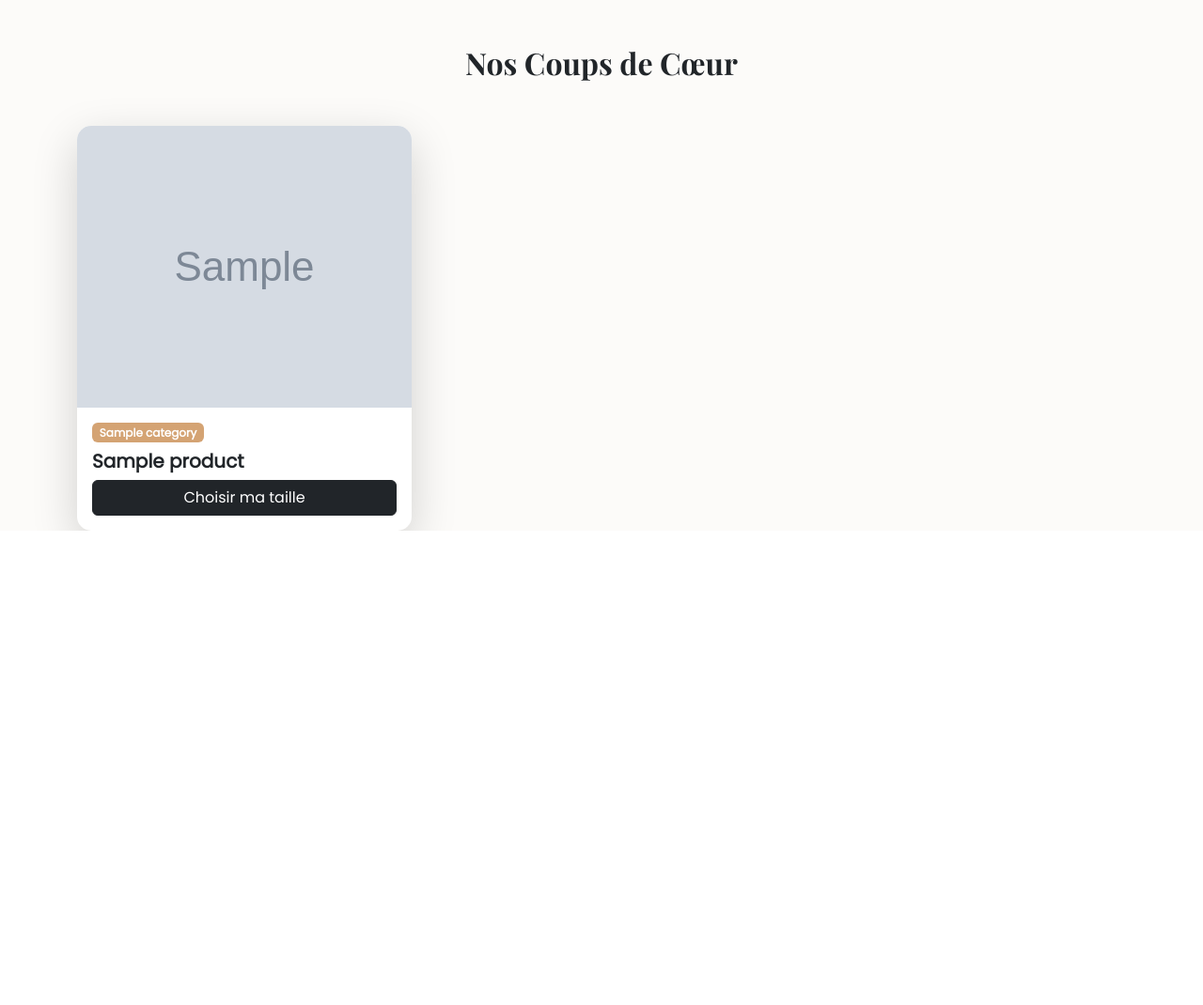
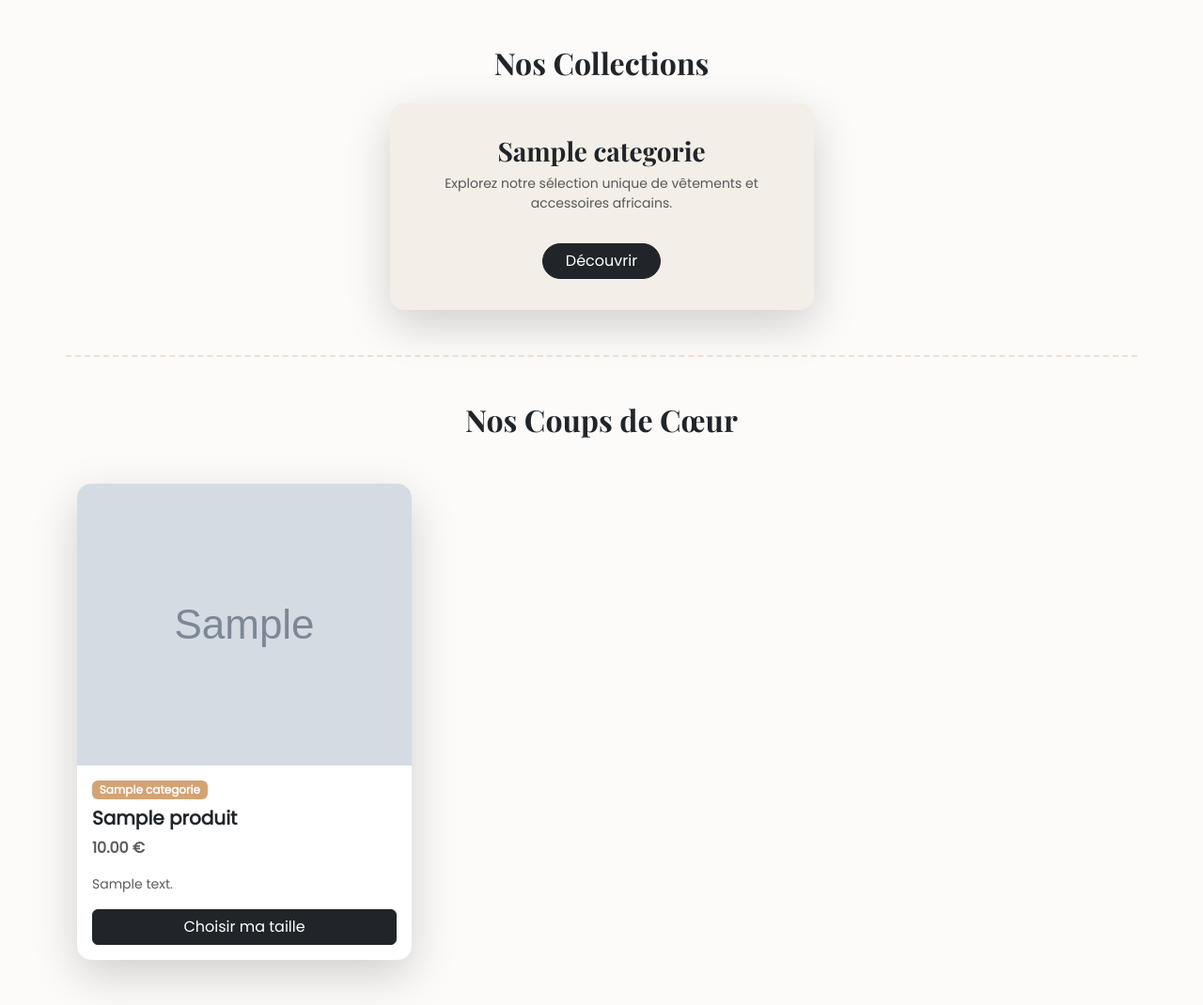
Before and after one commit to moustaphabkr/afrikastyle, a Django app: template catalogue/templates/catalogue/index.html in a window 1280 px wide. Shown: the part 400-1470 px from the top of the page at 94% size. Before the commit the page ends 965 px from the top, so only its background shows below. Run offline with Django 5.2, Linux system fonts and the light colour scheme; tables that the repository leaves empty hold one stand-in row (values such as "Sample post"); the template is opened without the code that fills it: values that come from a table or form of the project are taken from there, most other values are stand-ins (such as "Sample title", 1, 10 or a date in 2020); grey boxes marked "Sample" are stand-in pictures.

Commit message:
Mise en page de l'accueil avec categories et nouveaux produits

```diff
--- a/catalogue/templates/catalogue/index.html
+++ b/catalogue/templates/catalogue/index.html
@@ -10,7 +10,7 @@
     <link href="https://cdn.jsdelivr.net/npm/bootstrap@5.3.0/dist/css/bootstrap.min.css" rel="stylesheet">
     <style>
         body { font-family: 'Poppins', sans-serif; background-color: #fcfbf9; }
-        h1, h2 { font-family: 'Playfair Display', serif; }
+        h1, h2, h3 { font-family: 'Playfair Display', serif; }
 
         .hero {
             background: url('https://i.ibb.co/kVmtzKbf/Chat-GPT-Image-2-juin-2026-12-43-09.png');
@@ -28,6 +28,25 @@
         .card:hover { transform: translateY(-10px); }
         .product-img { height: 300px; object-fit: cover; border-radius: 15px 15px 0 0; cursor: pointer; }
         .badge { background-color: #d4a373 !important; }
+
+        /* Style pour les boîtes de catégories */
+        .category-box {
+            min-height: 220px;
+            background-color: #f3eee7;
+            border-radius: 15px;
+            display: flex;
+            flex-column: column;
+            align-items: center;
+            justify-content: center;
+            text-align: center;
+            padding: 20px;
+            border: 2px solid transparent;
+            transition: all 0.3s ease;
+        }
+        .category-box:hover {
+            border-color: #d4a373;
+            background-color: #eae3d8;
+        }
     </style>
 </head>
 <body>
@@ -40,24 +59,62 @@
         </div>
     </header>
 
-    <!-- Section Catalogue -->
-    <div class="container">
+    <!-- SECTION 1 : Les Catégories Principales (Femme, Homme...) -->
+    <div class="container mb-5">
+        <h2 class="mb-4 text-center">Nos Collections</h2>
+        <div class="row row-cols-1 row-cols-md-2 g-4 justify-content-center">
+            {% for cat in categories %}
+            <div class="col col-lg-5">
+                <div class="card shadow-lg category-box">
+                    <h3 class="fw-bold mb-2">{{ cat.nom }}</h3>
+                    <p class="text-muted small">Explorez notre sélection unique de vêtements et accessoires africains.</p>
+                    <!-- Le lien '#' sera configuré plus tard pour ouvrir la catégorie -->
+                    <a href="#" class="btn btn-dark mt-3 px-4 rounded-pill">Découvrir</a>
+                </div>
+            </div>
+            {% empty %}
+            <div class="col-12 text-center">
+                <p class="text-muted">Rendez-vous dans l'administration Django pour créer vos premières catégories (ex: Femme) !</p>
+            </div>
+            {% endfor %}
+        </div>
+    </div>
+
+    <hr class="container my-5" style="border-top: 2px dashed #d4a373; opacity: 0.3;">
+
+    <!-- SECTION 2 : Les Coups de Cœur (Nouveautés produits) -->
+    <div class="container mb-5">
         <h2 class="mb-5 text-center">Nos Coups de Cœur</h2>
         <div class="row row-cols-1 row-cols-md-3 g-4">
-            {% for product in products %}
+            {% for produit in nouveautes %}
             <div class="col">
                 <div class="card h-100 shadow-lg">
-                    <!-- Image cliquable pour agrandir dans un nouvel onglet -->
-                    <a href="{{ product.image_url }}" target="_blank">
-                        <img src="{{ product.image_url }}" class="card-img-top product-img" alt="{{ product.title }}">
+                    <!-- Image du produit -->
+                    {% if produit.image %}
+                    <a href="{{ produit.image.url }}" target="_blank">
+                        <img src="{{ produit.image.url }}" class="card-img-top product-img" alt="{{ produit.nom }}">
                     </a>
+                    {% else %}
+                    <div class="bg-secondary text-white text-center d-flex align-items-center justify-content-center product-img" style="border-radius: 15px 15px 0 0;">
+                        Pas d'image
+                    </div>
+                    {% endif %}
 
                     <div class="card-body d-flex flex-column">
-                        <span class="badge mb-2 align-self-start">{{ product.category.name }}</span>
-                        <h5 class="card-title fw-bold">{{ product.title }}</h5>
+                        <!-- Affichage du fil d'Ariane de la catégorie (ex: Femme > Vêtements > Robes) -->
+                        <span class="badge mb-2 align-self-start">{{ produit.categorie }}</span>
+                        <h5 class="card-title fw-bold text-dark">{{ produit.nom }}</h5>
 
-                        <!-- Bouton d'appel à l'action direct -->
-                        <a href="{{ product.affiliate_url }}"
+                        {% if produit.prix %}
+                        <p class="text-muted fw-bold mb-3">{{ produit.prix }} €</p>
+                        {% endif %}
+
+                        {% if produit.description %}
+                        <p class="card-text text-muted small flex-grow-1">{{ produit.description|truncatewords:12 }}</p>
+                        {% endif %}
+
+                        <!-- Bouton d'affiliation vers Amazon -->
+                        <a href="{{ produit.lien_affiliation }}"
                            target="_blank"
                            class="btn btn-dark w-100 mt-auto"
                            title="Choisir ma taille sur Amazon">
@@ -68,7 +125,7 @@
             </div>
             {% empty %}
             <div class="col-12 text-center">
-                <p class="text-muted">Aucun produit disponible pour le moment.</p>
+                <p class="text-muted">Aucun produit disponible pour le moment. Ajoutez des articles dans votre espace admin !</p>
             </div>
             {% endfor %}
         </div>
```
Also changed, not shown: catalogue/views.py (+12 -5 lines).
